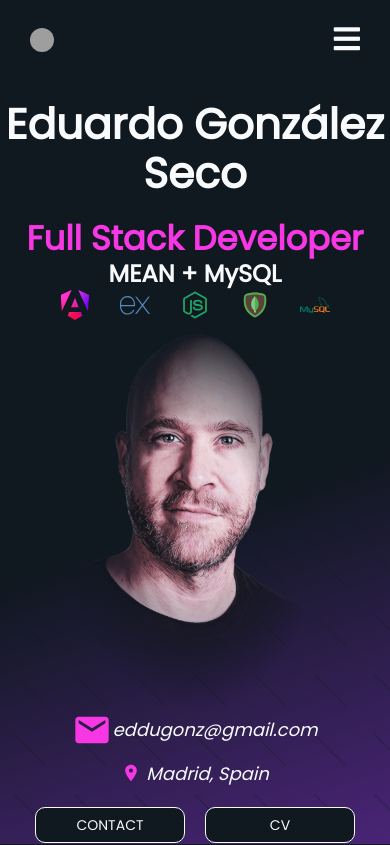
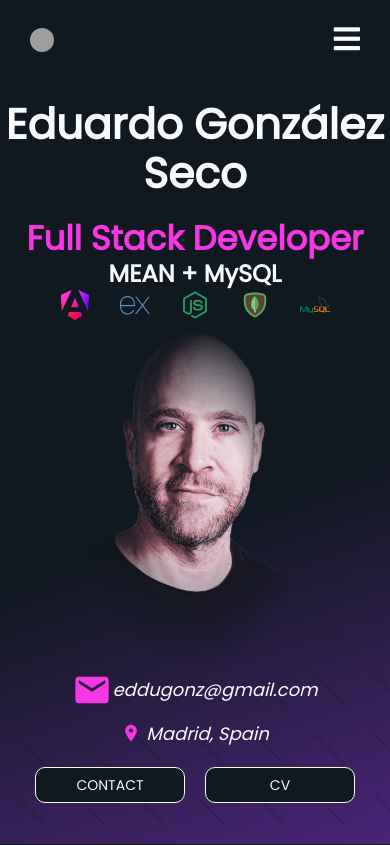
Before and after one commit to EduGese/Portfolio, a React (Vite) app: page / in a window 390 px wide. Shown: the top 845 px of the page. Built offline with nearby package versions, Linux system fonts and the light colour scheme; grey boxes are pictures that could not be loaded; a web font is replaced by a local one.

Commit message:
fix: adjust profile picture dimensions for responsiveness
- Updated maxWidth for xs breakpoint from 290px to 250px
- Updated height for xs breakpoint from 390px to 350px

```diff
--- a/src/components/profilePic/ProfilePic.jsx
+++ b/src/components/profilePic/ProfilePic.jsx
@@ -10,14 +10,14 @@ export const ProfilePicture = () => {
                 sx={{
                     width: '100%',
                     maxWidth: {
-                        xs: '290px',
+                        xs: '250px',
                         sm: '340px',
                         md: '350px',
                         lg: '400px',
                         xl: '450px'
                     },
                     height: {
-                        xs: '390px',
+                        xs: '350px',
                         sm: '440px',
                         md: '450px',
                         lg: '500px',
```
